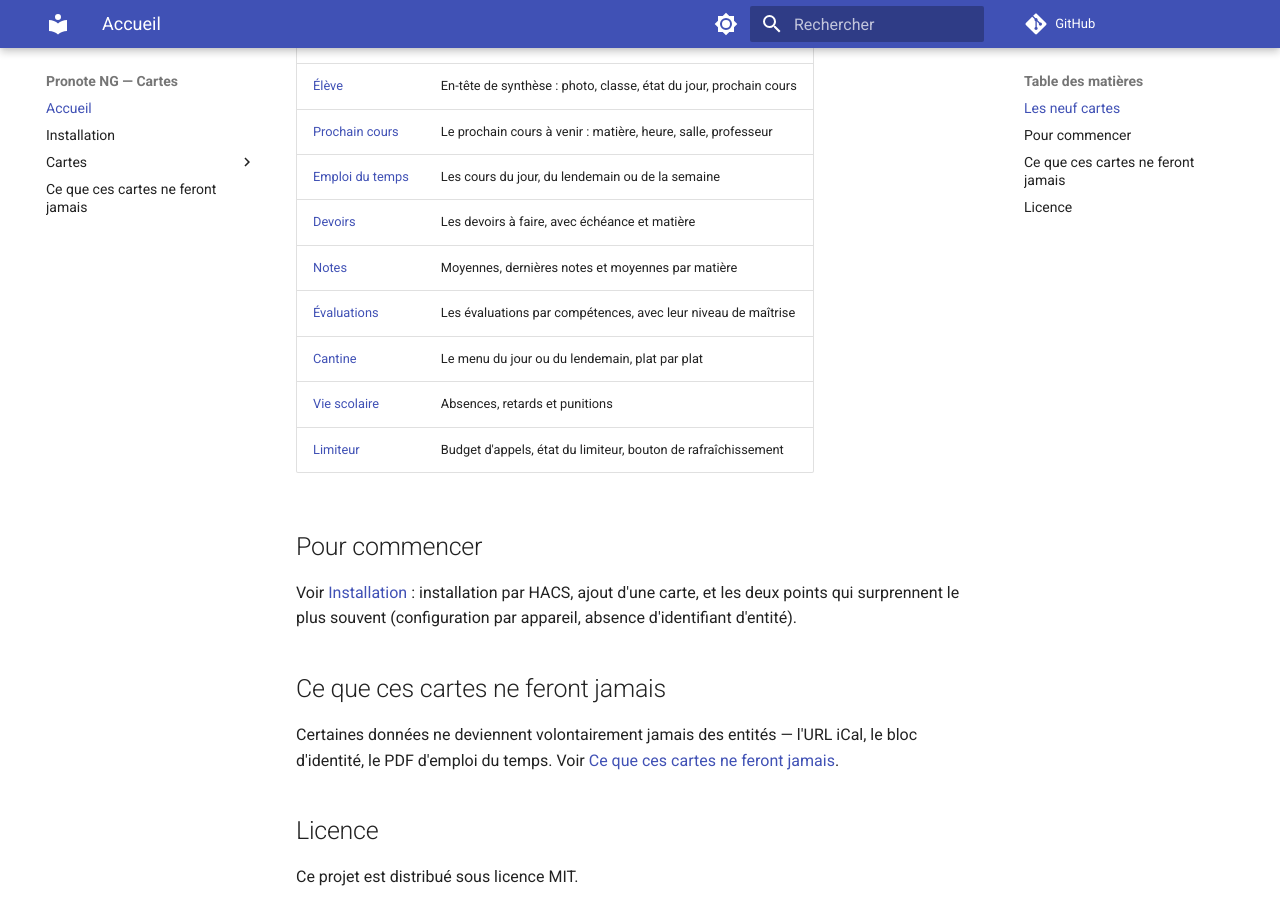
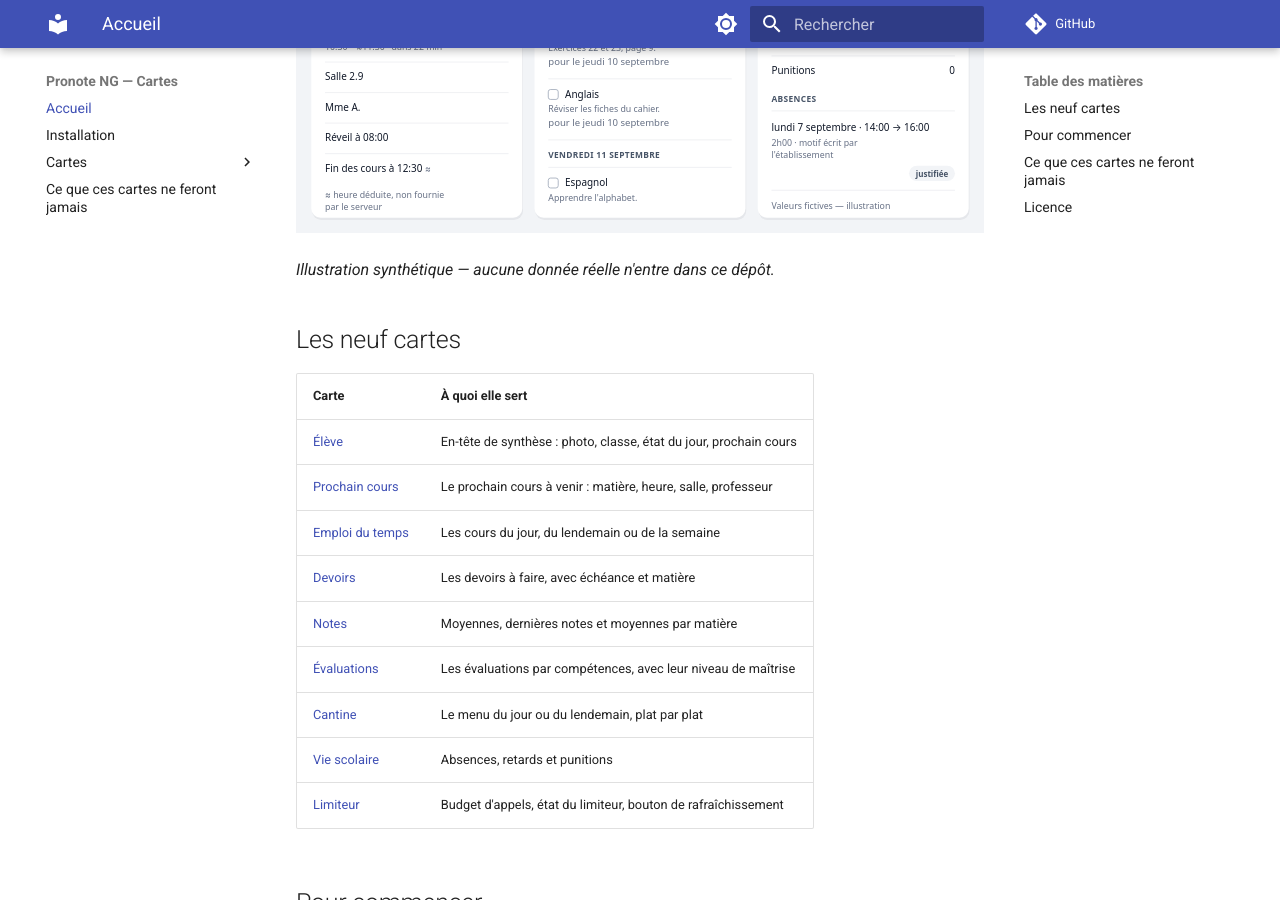
Before and after one commit to FiveElements/ha-pronote-ng-cards, an MkDocs documentation site: the page built from docs/index.md, in a window 1280 px wide and 900 px high, scrolled down 397 px. Built offline with MkDocs 1.6.1 and Material for MkDocs 9.7.7, drawn with Linux system fonts in a browser that asks for light colours; comment, search, counter and statistics services are not loaded.

Commit message:
docs: une illustration synthétique dans le README
Dernier contrôle HACS en échec : le README ne portait aucune image. Le
greffon s'affiche donc dans la boutique sans que personne ne voie à quoi
ressemblent ces cartes.

Cette illustration n'est PAS une capture de l'instance de développement.
Elle est dessinée en SVG, et toutes ses valeurs sont inventées :
matières génériques, professeur réduit à une initiale, motif d'absence
remplacé par sa description. La règle « aucune donnée réelle dans le
dépôt » vaut aussi, et surtout, pour les images — une capture d'écran de
tableau de bord porte le nom de l'enfant et celui de l'établissement.

Sa structure suit ce que les cartes rendent réellement, vérifié sur la
page : la mention « Cours en ce moment » séparée du cours suivant, le
« ≈ » d'une heure de fin déduite avec sa légende, le regroupement des
devoirs par échéance, les compteurs de vie scolaire au-dessus du détail.
Une illustration qui embellit serait pire qu'aucune illustration.

Écrite en SVG plutôt qu'en PNG pour rester lisible à toute taille et
relire en diff.

Co-Authored-By: Claude Opus 5 (1M context) <noreply@anthropic.com>

```diff
--- a/docs/index.md
+++ b/docs/index.md
@@ -8,6 +8,10 @@ emploi du temps, devoirs, notes, cantine, vie scolaire.
 Chaque carte se configure avec un seul réglage : l'appareil de
 l'enfant. Aucune ne demande d'identifiant d'entité — voir
 [Installation](installation.md) pour comprendre pourquoi.
+
+![Trois des neuf cartes : prochain cours, devoirs et vie scolaire](assets/apercu.svg)
+
+*Illustration synthétique — aucune donnée réelle n'entre dans ce dépôt.*
 
 ## Les neuf cartes
 
```
Also changed, not shown: README.md (+4 -0 lines), docs/assets/apercu.svg (added).
